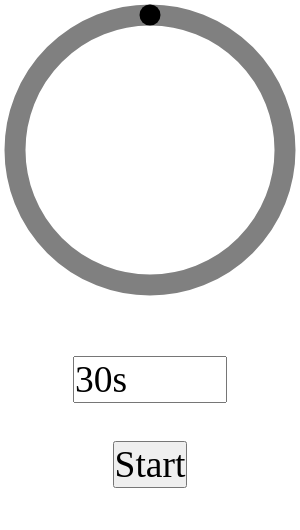
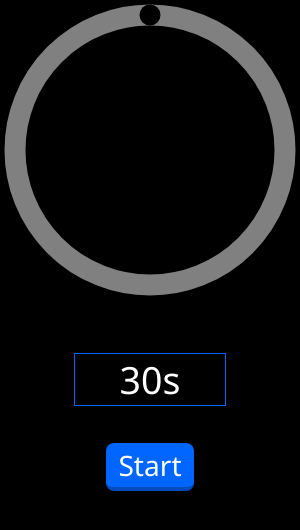
Before and after one commit to sdegutis/DadsTimer, an Electron app: page index.html in a window 300 px wide. Drawn offline with Linux system fonts and the light colour scheme.

Commit message:
Almost done?

```diff
--- a/index.css
+++ b/index.css
@@ -5,6 +5,8 @@
 
 html {
   font-size: 12px;
+  font-family: "Segoe UI", Tahoma, Geneva, Verdana, sans-serif;
+  background: #000;
 }
 
 #timer {
@@ -42,15 +44,34 @@ html {
   gap: 1em;
 }
 
-#controls input {
+#controls input,
+#controls span {
   width: 50%;
   font: inherit;
+  border: 1px solid transparent;
+  outline: none;
+  background: #000;
+  color: #fff;
+  text-align: center;
 }
 
-#controls span {
-  font: inherit;
+#controls input {
+  border-color: #0066ff;
 }
 
 #controls button {
   font: inherit;
+  font-size: 75%;
+  outline: none;
+  border: none;
+  padding: 3px 12px;
+  background: #0066ff;
+  border-bottom: 4px solid #004cbd;
+  border-radius: 8px;
+  cursor: pointer;
+  color: white;
 }
+
+#controls button:active {
+  border-bottom: none;
+}
--- a/index.html
+++ b/index.html
@@ -9,11 +9,11 @@
     <div id="timer">
       <svg viewbox="0 0 100 100" xmlns="http://www.w3.org/2000/svg">
         <circle cx="50" cy="50" r="45"></circle>
-        <path d="M 50, 50 m -45, 0 a 45,45 0 1,0 90,0 a 45,45 0 1,0 -90,0" id="base-timer-path-remaining" stroke-dasharray="0 283"></path>
+        <path d="M 50, 50 m -45, 0 a 45,45 0 1,0 90,0 a 45,45 0 1,0 -90,0" stroke-dasharray="0 283"></path>
       </svg>
     </div>
     <div id="controls">
-      <input type="text">
+      <input spellcheck="false" type="text">
       <span hidden></span>
       <button>Start</button>
     </div>
--- a/index.js
+++ b/index.js
@@ -12,17 +12,16 @@ let remainingSeconds = 0;
 let running = false;
 let timer;
 
+maybeResetTimer();
+
 button.onclick = () => {
   if (running) {
     pauseTimer();
   }
   else {
-    maybeResetTimer();
     startTimer();
   }
 };
-
-maybeResetTimer();
 
 function maybeResetTimer() {
   const newTime = parseTime(input.value);
@@ -32,6 +31,8 @@ function maybeResetTimer() {
 }
 
 function startTimer() {
+  maybeResetTimer();
+
   running = true;
   changed = false;
   tick();
@@ -68,7 +69,6 @@ function tick() {
   if (remainingSeconds < 0) {
     pauseTimer();
     remainingSeconds = totalSeconds;
-    // maybeResetTimer();
   }
 }
 
@@ -88,12 +88,6 @@ function parseTime(/** @type {string} */ time) {
     .map(([, amt, unit]) => parseFloat(amt) * UNITS[unit])
     .reduce((a, b) => a + b)
 }
-
-// setTimeout(() => {
-//   path.style.strokeDasharray = '70 283';
-//   path.style.color = 'red';
-// }, 1000);
-
 
 function adjustControlSizes() {
   const size = window.innerWidth / 8;
@@ -116,11 +110,6 @@ window.addEventListener('resize', ensureAspectRatio);
 adjustControlSizes();
 ensureAspectRatio();
 
-
-/**
- * @param {number} width
- * @param {number} height
- */
 function resizeInnerTo(width, height) {
   const diffX = window.outerWidth - window.innerWidth;
   const diffY = window.outerHeight - window.innerHeight;
--- a/main.js
+++ b/main.js
@@ -1,5 +1,4 @@
 const electron = require('electron');
-const path = require('path');
 
 function createWindow() {
   let win = new electron.BrowserWindow({
```
